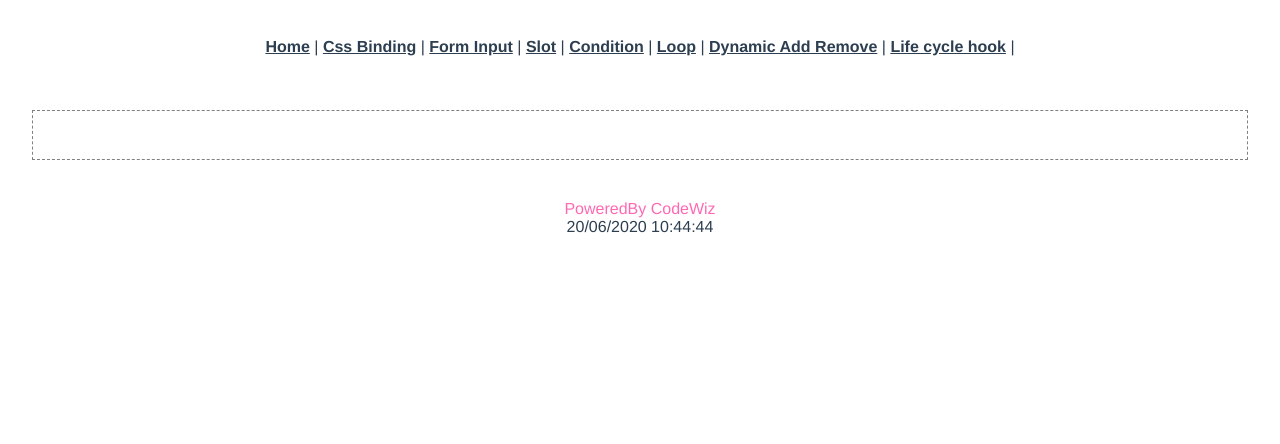
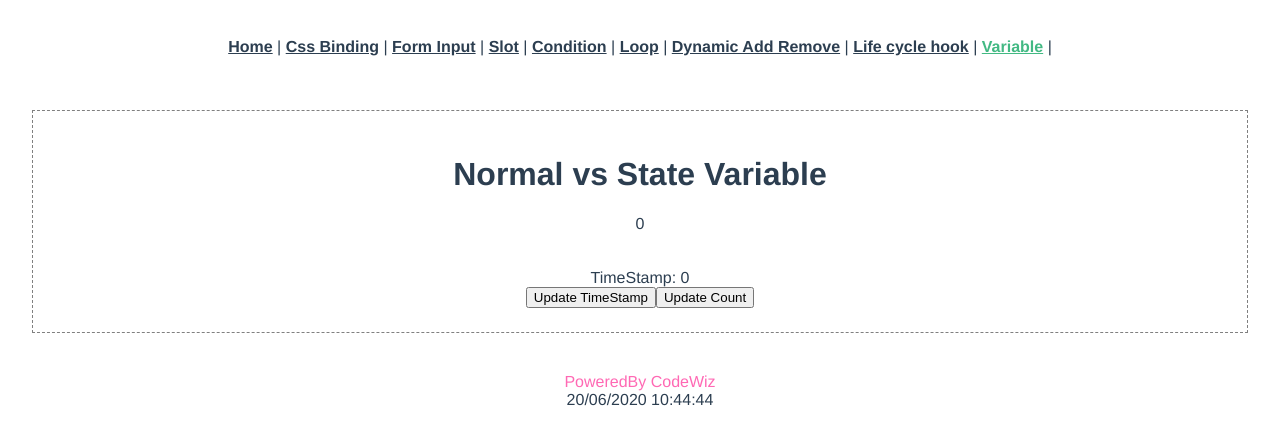
Before and after one commit to cckcoder/vue_tutorial_1, a Vue app: page /variable in a window 1280 px wide. Shown: the top 444 px of the page. Built offline with nearby package versions, Linux system fonts and the light colour scheme.

Commit message:
Complete lesson
Signed-off-by: codewiz <c.chaiwat.ch@gmail.com>

```diff
--- a/src/components/layout/Header.vue
+++ b/src/components/layout/Header.vue
@@ -8,6 +8,7 @@
       <router-link to="/loop">Loop</router-link> |
       <router-link to="/dynamic_add_and_remove">Dynamic Add Remove</router-link> |
       <router-link to="/life_cycle_hook">Life cycle hook</router-link> |
+      <router-link to="/variable">Variable</router-link> |
     </div>
 </template>
 
--- a/src/router/index.js
+++ b/src/router/index.js
@@ -8,6 +8,7 @@ import Condition from "../views/Condition.vue";
 import Loop from "../views/Loop.vue";
 import DynamicAddRemove from "../views/DynamicAddRemove.vue";
 import LifeCycleHooks from "../views/LifeCycleHooks.vue"
+import Variable from "../views/Variable.vue"
 
 Vue.use(VueRouter);
 
@@ -52,6 +53,11 @@ const routes = [
     name: "LifeCycleHooks",
     component: LifeCycleHooks,
   },
+  {
+    path: "/variable",
+    name: "Variable",
+    component: Variable,
+  },
 ];
 
 const router = new VueRouter({
--- /dev/null
+++ b/src/views/Variable.vue
@@ -0,0 +1,35 @@
+<template>
+  <div id="variable">
+    <h1>Normal vs State Variable</h1>
+    <div>{{ count }}</div>
+    <br>
+    <br>
+    <div>TimeStamp: {{ timeStamp }}</div>
+    <button @click="timeStamp = Date.now()">Update TimeStamp</button>
+    <button @click="count++">Update Count</button>
+  </div>
+</template>
+
+<script>
+export default {
+  name: "Variable",
+  created() {
+    this.timeStamp = 0
+  },
+  mounted() {
+    setInterval(() => {
+      //this.count++;
+      console.log("Timestamp: " + this.timeStamp)
+    }, 100)
+  },
+  data() {
+    return {
+      count: 0 // Local State
+    }
+  }
+}
+</script>
+
+<style>
+
+</style>
```
